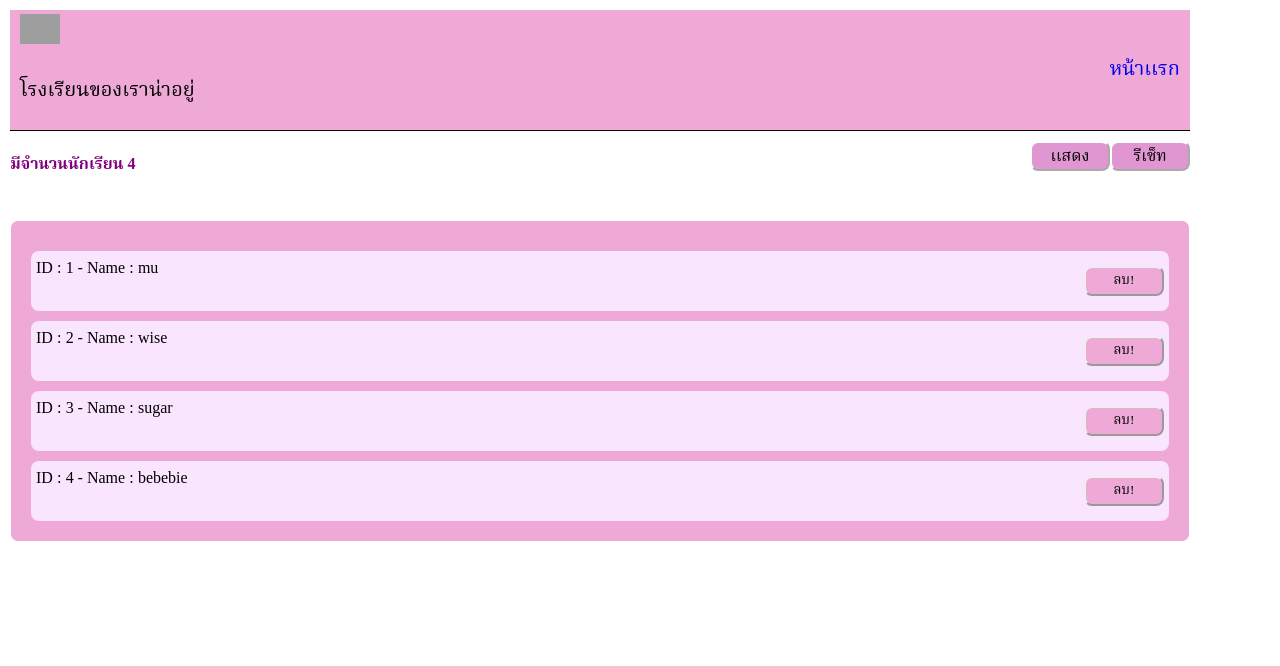
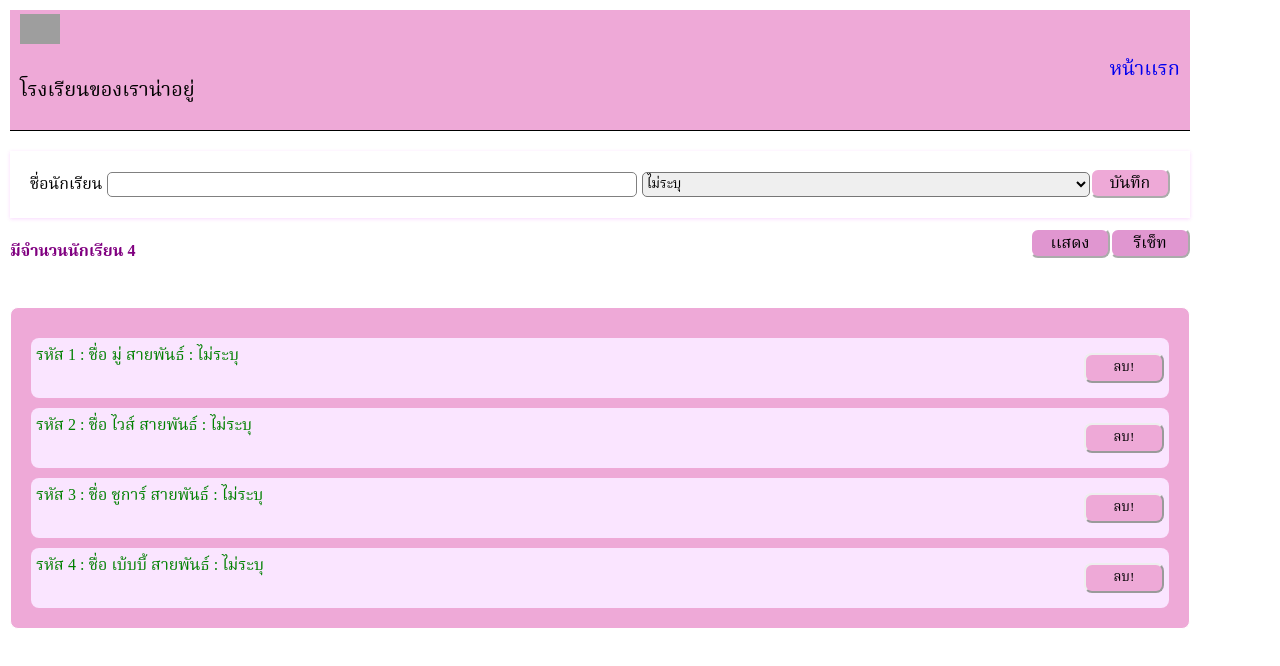
Before and after one commit to muffinza/react, a React (Create React App) app: page / in a window 1280 px wide. Shown: the top 666 px of the page. Built offline with nearby package versions, Linux system fonts and the light colour scheme; grey boxes are pictures that could not be loaded.

Commit message:
mu add form

```diff
--- a/src/App.js
+++ b/src/App.js
@@ -1,13 +1,14 @@
 import { useState } from "react";
 import Header from "./components/Header";
 import StudentList from "./components/StudentList";
+import AddForm from "./components/addForm";
 import "./App.css"
 function App() {
   const [students, setStudent] = useState([
-    { id: 1, name: "mu" },
-    { id: 2, name: "wise" },
-    { id: 3, name: "sugar" },
-    { id: 4, name: "bebebie" },
+    { id: 1, name: "มู่" },
+    { id: 2, name: "ไวส์" },
+    { id: 3, name: "ชูการ์" },
+    { id: 4, name: "เบ้บบี้" },
   ]);
 
   const deleteStudent = (id) => {
@@ -15,10 +16,10 @@ function App() {
   };
 
   const setNew = [
-    { id: 1, name: "mu" },
-    { id: 2, name: "wise" },
-    { id: 3, name: "sugar" },
-    { id: 4, name: "bebebie" },
+    { id: 1, name: "มู่" },
+    { id: 2, name: "ไวส์" },
+    { id: 3, name: "ชูการ์" },
+    { id: 4, name: "เบ้บบี้" },
   ]
 
   const resetData =()=>{
@@ -30,9 +31,9 @@ function App() {
     <div className="container">
       <Header title="โรงเรียนของเราน่าอยู่"/>
       <main>
+        <AddForm students={students} setStudent={setStudent} />
         <StudentList students={students} deleteStudent={deleteStudent} resetData={resetData}/>
       </main>
-
     </div>
   );
 }
--- /dev/null
+++ b/src/components/addForm.css
@@ -0,0 +1,45 @@
+.container section{
+    margin-top: 20px;
+    box-shadow: rgba(219, 23, 245, 0.16) 0px 1px 4px;
+    padding: 20px;
+}
+
+input{
+    margin-left: 5px;
+    margin-right: 5px;
+    border-radius: 5px;
+    flex-grow: 1;
+    border:1px solid gray;
+}
+
+form{
+    display: flex;
+    justify-content: space-around;
+    align-items: center;
+    flex-wrap: wrap;
+}
+
+lable{
+    font-size: 20px;
+}
+
+input:focus{
+    outline: none !important;
+    border-color: #e399e6;
+    box-shadow: 0 0 10px #de86f0;
+}
+
+.btn-add{
+    font-size: 16px;
+    margin-top: -3px;
+}
+
+select{
+    flex-grow: 1;
+    border-radius: 5px;
+}
+
+select:focus{
+    background-color: #ebbeec;
+    border: 2px solid #d641db;
+}
--- /dev/null
+++ b/src/components/addForm.js
@@ -0,0 +1,61 @@
+import "./addForm.css";
+import { useState } from "react";
+export default function AddForm(props) {
+  const { students, setStudent } = props;
+  const [species, setSpecies] = useState("ไม่ระบุ");
+  const [name, setName] = useState("");
+  const speciesList = ["ชูการ์ไกลเดอร์", "คน", "ดอร์เมาส์", "ไม่ระบุ"];
+  const saveStudent = (e) => {
+    e.preventDefault(); //ไม่ให้โหลดหน้าใหม่
+    if (!name) {
+      alert("กรุุณาป้อนข้อมูลด้วยจ้า");
+    } else {
+
+      let tempStudents = [...students]
+      if(tempStudents.length>0){
+        tempStudents.forEach(el => {
+            if(!el.species){
+                el.species = "ไม่ระบุ"
+            }
+        });
+      }
+      const newStudent = {
+        id: Math.floor(Math.random() * 1000),
+        name: name,
+        species: species,
+      };
+      setName("")
+      setSpecies("ไม่ระบุ")
+      setStudent([...tempStudents, newStudent]);
+    }
+  };
+
+  return (
+    <section className="{container}">
+      <form onSubmit={saveStudent}>
+        <label>ชื่อนักเรียน</label>
+        {/* <input
+          type="text"
+          name="name"
+          onChange={(e) => setName(e.target.value)}
+        /> */}
+        <input
+          type="text"
+          name="name"
+          value={name}
+          onChange={(e) => setName(e.target.value)}
+        />
+        <select value={species} onChange={(e) => setSpecies(e.target.value)}>
+          {speciesList.map((e) => (
+            <option key={e} value={e}>
+              {e}
+            </option>
+          ))}
+        </select>
+        <button className="btn-add" type="submit">
+          บันทึก
+        </button>
+      </form>
+    </section>
+  );
+}
--- a/src/components/item.js
+++ b/src/components/item.js
@@ -1,10 +1,11 @@
 export default function Item(props) {
     const {dataList,deleteStudent} = props
+
   return (
     <>
-      <li key={dataList.id}>
+      <li key={dataList.id} style={{color :dataList.species =='ไม่ระบุ'? 'red':'green'}} >
         <span>
-          ID : {dataList.id} - Name : {dataList.name}
+          รหัส  {dataList.id} : ชื่อ  {dataList.name} สายพันธ์ : {dataList.species ? dataList.species : "ไม่ระบุ"}
         </span>
         <span>
           <button className="delBtn" onClick={() => deleteStudent(dataList.id)}>
```
Also changed, not shown: src/components/item.css (added).
